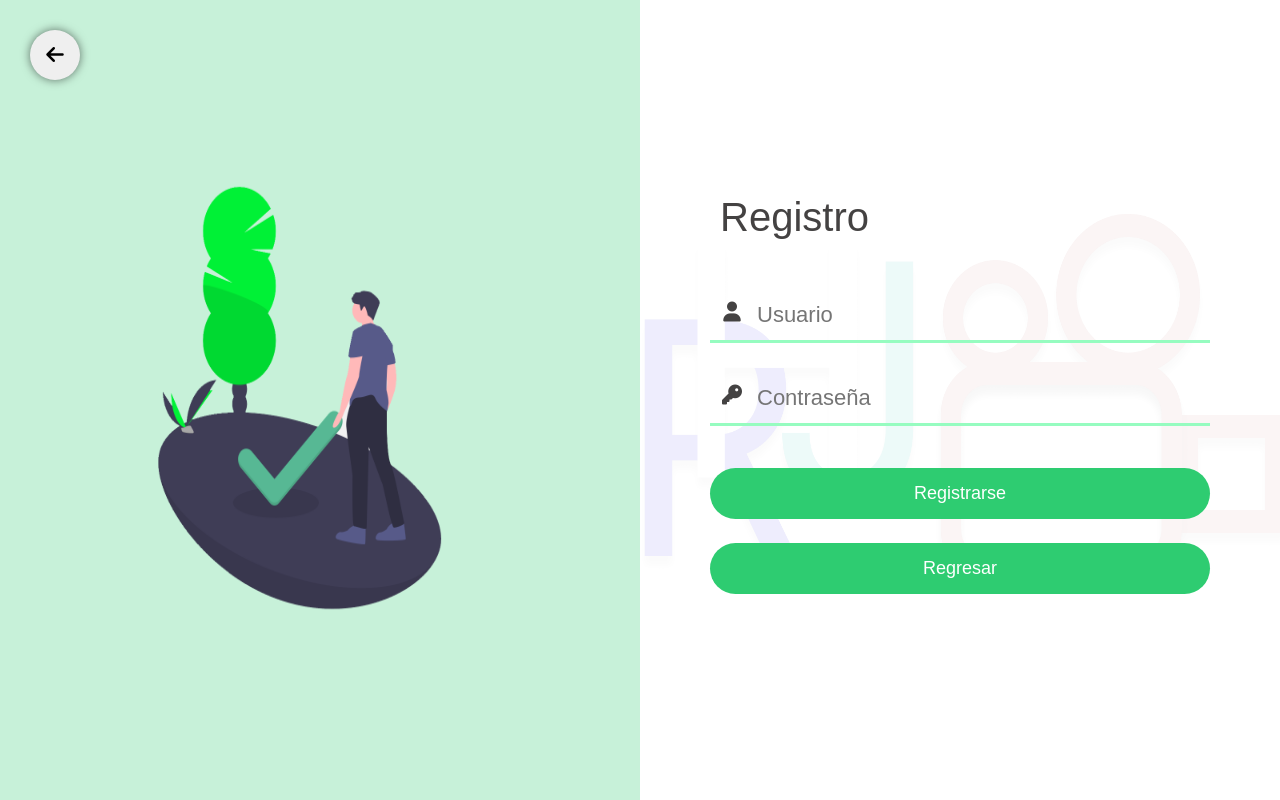
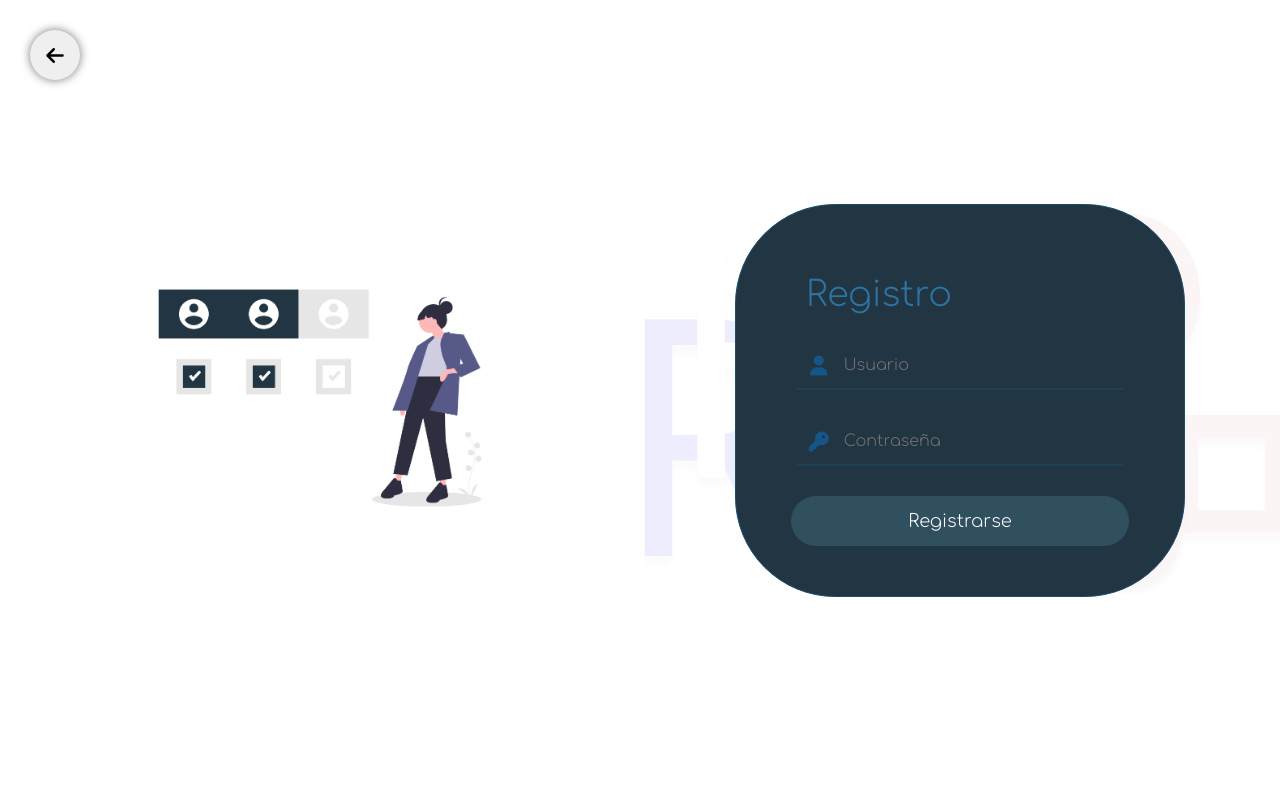
Before and after one commit to therodycc/Pagina-de-trailers-, a PHP site: page /PHP/registro.php in a window 1280 px wide. Run offline with PHP 8.4, Linux system fonts and the light colour scheme; the visitor is signed in with stand-in values (Sample User, id 1); some libraries are stand-ins or nearby versions.

Commit message:
otras modificaciones

```diff
--- a/Estilos/Administracion.css
+++ b/Estilos/Administracion.css
@@ -1,4 +1,5 @@
 * {
+    font-family: 'Comfortaa', cursive;
     margin: 0;
     padding: 0;
     box-sizing: border-box;
@@ -11,11 +12,14 @@ body .iconoatras {
     left: 30px;
     width: 50px;
     height: 50px;
-    line-height: 50px;
+    line-height: 53px;
     border: none;
     border-radius: 50%;
     transition: .3s ease all;
     box-shadow: 0 0 10px 0 rgba(0, 0, 0, 0.534);
+}
+input{
+    background: none;
 }
 
 body .iconoatras:focus {
@@ -24,7 +28,7 @@ body .iconoatras:focus {
 }
 
 body .iconoatras:hover {
-    transform: scale(1.2);
+    transform: scale(1.1);
     color: rgb(8, 255, 8);
     cursor: pointer;
 }
@@ -37,7 +41,7 @@ body .iconoatras:hover {
 }
 
 .seccion1 {
-    background-color: #2ecc7044;
+
     box-sizing: border-box;
     display: flex;
     align-items: center;
@@ -70,26 +74,38 @@ body {
 .login {
     position: absolute;
     color: rgb(68, 66, 66);
-    width: 80%;
-    max-width: 500px;
+    width: 60%;
+    max-width: 450px;
+    border: 1px solid #1b4c6d;
+    padding: 20px;
+    border-radius: 100px;
+    padding-bottom: 50px;
+    padding-top: 50px;
+    background-color: #223542;
 }
 
 .login h2 {
+    color: #318ac5bc;
     text-align: left;
-    font-size: 40px;
+    font-size: 35px;
     font-weight: 500;
-    margin-bottom: 50px;
     width: 130px;
-    margin-left: 10px;
+    margin: 20px;
+    margin-left: 50px;
+    margin-bottom: 30px;
 }
 
 .textbox {
-    width: 100%;
+    width: 80%;
     overflow: hidden;
     font-size: 20px;
+    color: rgba(2, 141, 255, 0.37);
     padding: 12px;
+    margin: auto;
     margin-bottom: 30px;
-    border-bottom: 3px solid #96fcc0;
+    border-bottom: 2px solid #1b4c6d6c;
+
+
 }
 
 .textbox i {
@@ -107,13 +123,13 @@ body {
 .textbox input {
     border: none;
     outline: none;
-    background: none;
-    color: rgb(51, 51, 51);
-    font-size: 22px;
+    color: rgb(177, 177, 177);
+    font-size: 16px;
     width: 80%;
     float: left;
     margin: 0 10px;
     transition: ease all;
+    background:none;
 }
 
 input:focus .textbox {
@@ -121,25 +137,27 @@ input:focus .textbox {
 }
 
 .btn {
-    width: 100%;
-    background-color: #2ecc71;
+    width: 83%;
+    background-color: #31505f;
     border: none;
     color: white;
     padding: 15px;
     border-radius: 55px;
     font-size: 18px;
     cursor: pointer;
-    margin: 12px 0;
-    outline: none;
-    transition: .3s ease all;
+    margin: auto;
+    transition: .4s ease all;
 }
 
 .btn:hover {
 
-    background-color: rgb(37, 41, 44);
-    color: #2ecc71;
-    transform: scale(1.1);
+    background-color: rgb(40, 64, 83);
+    color: #318ac5bc;
+    transform: scale(1.02);
 
+}
+.btn:focus{
+    outline: none;
 }
 
 .contenido {
@@ -150,8 +168,9 @@ input:focus .textbox {
 
 
 .texto img {
-    width: 600px;
-    height: 500px;
+    width: 400px;
+    height: 300px;
+    object-fit: contain;
 }
 
 .fondosqui {
@@ -160,3 +179,8 @@ input:focus .textbox {
     background-size: 100%100%;
     opacity: 0.07;
 }
+
+form {
+    display: flex;
+    flex-direction: column;
+}
--- a/Estilos/Estilos.css
+++ b/Estilos/Estilos.css
@@ -3,9 +3,13 @@
     margin: 0;
     box-sizing: border-box;
 }
+
+
 html{
     scroll-behavior: smooth;
 }
+
+
 
 .Contenedor {
     max-width: 1200px;
--- a/Estilos/registro.css
+++ b/Estilos/registro.css
@@ -1,3 +1,4 @@
 .texto img{
     width: 420px;
+    object-fit: contain;
 }
--- a/PHP/database.php
+++ b/PHP/database.php
@@ -2,7 +2,7 @@
     $server = 'localhost';
     $username = 'root';
     $password = '';
-    $database = 'trailers';
+    $database = 'trailerss';
 
     try {
         $conexion = new PDO("mysql:host=$server;dbname=$database;", $username, $password);
--- a/PHP/db.php
+++ b/PHP/db.php
@@ -3,6 +3,6 @@ $conn = mysqli_connect(
     'localhost',
     'root',
     '',
-    'trailers'
+    'trailerss'
 );
 ?>
--- a/PHP/registro.php
+++ b/PHP/registro.php
@@ -42,6 +42,7 @@
         integrity="sha384-vp86vTRFVJgpjF9jiIGPEEqYqlDwgyBgEF109VFjmqGmIY/Y4HV4d3Gp2irVfcrp" crossorigin="anonymous">
 
     <!--Google fonts-->
+    <link href="https://fonts.googleapis.com/css2?family=Comfortaa:wght@300&display=swap" rel="stylesheet">
     <link href="https://fonts.googleapis.com/css2?family=Montserrat&display=swap" rel="stylesheet">
     <link href="https://fonts.googleapis.com/css2?family=Lobster&display=swap" rel="stylesheet">
 
@@ -59,7 +60,7 @@
         <section class="principal">
             <div class="seccion1">
                 <div class="texto">
-                    <img src="..\Images\registro.png" alt="" srcset="">
+                    <img src="..\Images\registroo.png" alt="" srcset="">
                 </div>
             </div>
 
@@ -84,10 +85,6 @@
 
                         <input type="submit" class="btn" value="Registrarse">
                     </form>
-
-                    <form action="Agregado.php">
-                        <input type="submit" class="btn" value="Regresar">
-                    </form>
                 </div>
             </div>
         </section>
```
Also changed, not shown: Estilos/Agregado.css (+18 -5 lines), PHP/Agregado.php (+7 -5 lines), PHP/login.php (+6 -3 lines), Images/iniciologin.png (added), Images/registroo.png (added).
